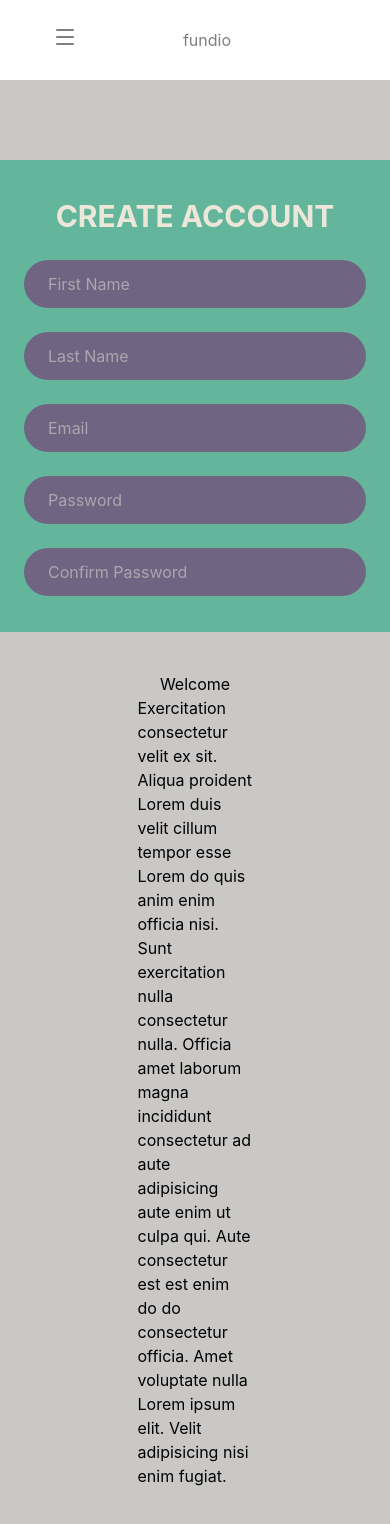
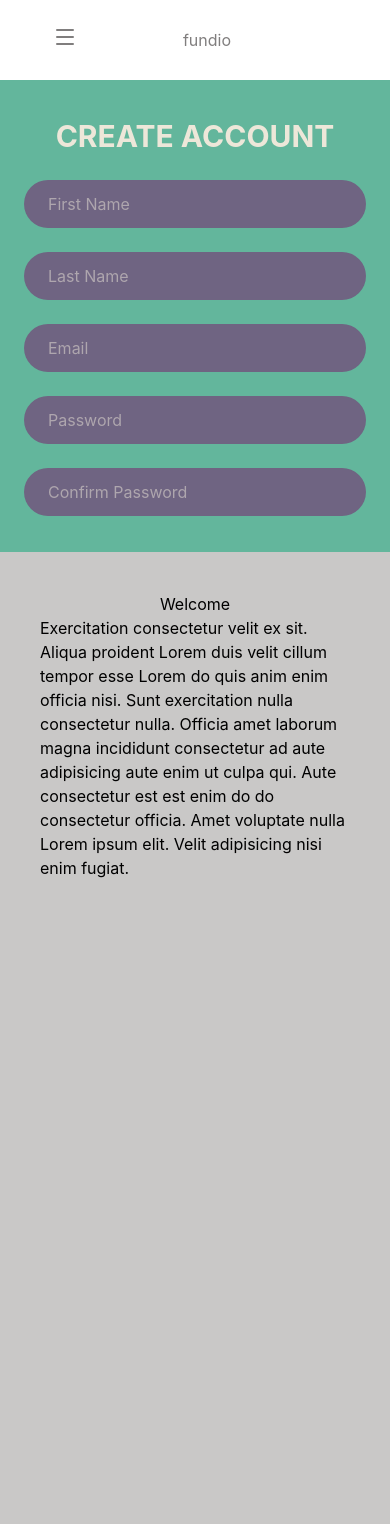
Before and after one commit to kifo99/fundio, a React (Vite) app in the folder client/: page /signup in a window 390 px wide. Shown: the top 1524 px of the page. After the commit the page ends 920 px from the top, so only its background shows below. Built offline with nearby package versions, Linux system fonts and the light colour scheme.

Commit message:
add changes

```diff
--- a/client/src/App.jsx
+++ b/client/src/App.jsx
@@ -37,7 +37,7 @@ function App() {
   return (
     <div>
       <Navigation />
-      <main className="pt-20">
+      <main className="md:pt-20">
         <Routes>
           <Route path="/" element={<Home />} />
           <Route path="/login" element={<Login />} />
--- a/client/src/pages/auth/signup/SignupTest.jsx
+++ b/client/src/pages/auth/signup/SignupTest.jsx
@@ -11,9 +11,9 @@ export function SignupTest() {
   // >
 
   return (
-    <div className="flex flex-col md:flex-row lg:flex-row justify-center items-center h-auto m-auto w-full sm:w-2/3 md:w-1/2 lg:w-1/2 m-auto">
+    <div className="flex flex-col md:flex-row justify-center items-center h-auto w-full sm:w-2/3 md:w-1/2 lg:w-1/2 m-auto">
       <SignupForm />
-      <div className="flex flex-col m-auto p-10 w-1/2 justify-center items-center">
+      <div className="flex flex-col m-auto p-10 w-full md:w-1/2 justify-center items-center">
         <h1>Welcome</h1>
         <div>
           <p>
```
